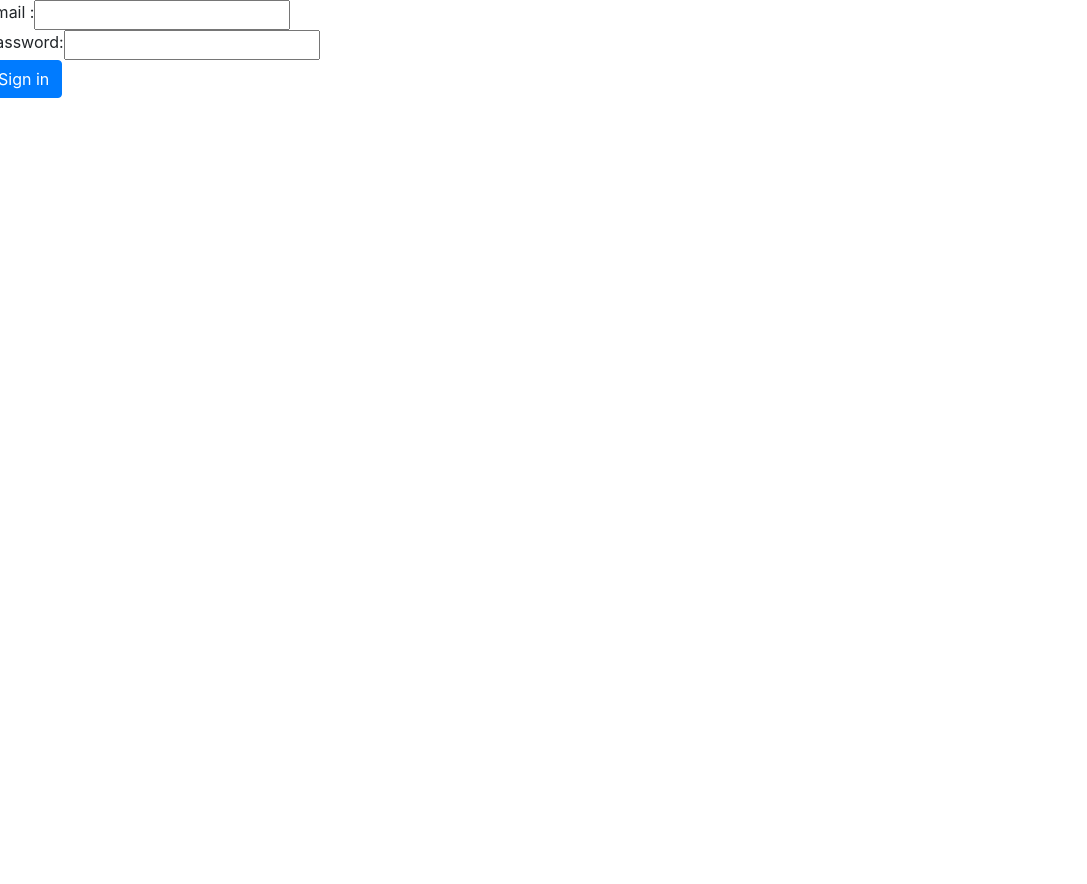
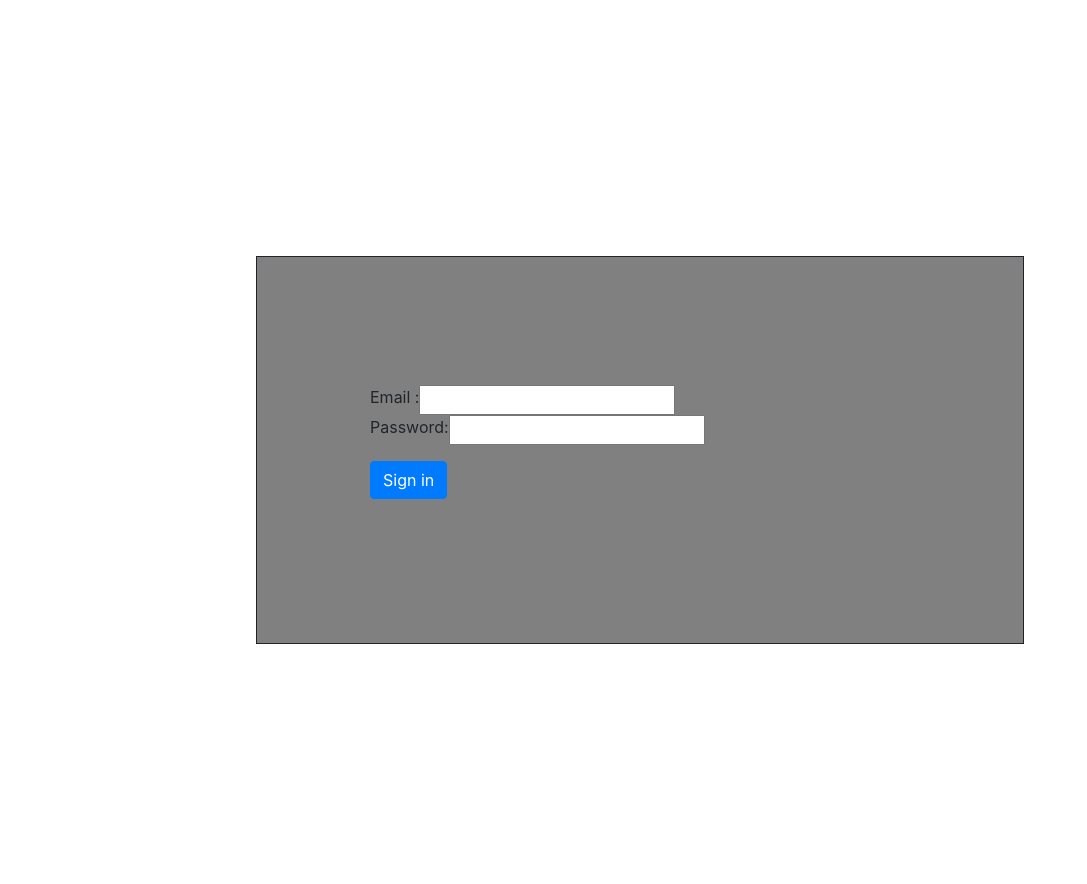
Before and after one commit to jcheon/therapist, a Django app: a page that uses mysite/siteapp/templates/signIn.html in a window 1280 px wide. Shown: the top 884 px of the page, without its empty margins (0-1087 px from the left). Before the commit the page ends 98 px from the top, so only its background shows below. Run offline with Django 3.2, Linux system fonts and the light colour scheme; some libraries are stand-ins or nearby versions.

Commit message:
add myBox container

```diff
--- a/mysite/siteapp/static/css/app.css
+++ b/mysite/siteapp/static/css/app.css
@@ -1,5 +1,5 @@
 body {
-    background-color: #1A202C;
+    background-color: #fff;
 }
 
 h1 {
@@ -17,5 +17,15 @@ h1 {
     color: #4299E1;
 }
 .myBox {
-    border-radius: 1px;
+    border: 1px solid;
+    margin: 20%;
+    box-sizing: border-box;
+    padding:10%;
+    background-color: grey;
 }
+input{
+    margin-right: 10%;
+}
+.signinRow{
+    margin-right: 5%;
+}
--- a/mysite/siteapp/templates/signIn.html
+++ b/mysite/siteapp/templates/signIn.html
@@ -14,13 +14,11 @@
 	<script src="https://stackpath.bootstrapcdn.com/bootstrap/4.1.3/js/bootstrap.min.js"
 		integrity="sha384-ChfqqxuZUCnJSK3+MXmPNIyE6ZbWh2IMqE241rYiqJxyMiZ6OW/JmZQ5stwEULTy"
 		crossorigin="anonymous"></script>
+	<link rel="stylesheet" href="../static/css/app.css">
 </head>
 
 <body>
-	<div class="container-sm" class="myBox">
-
-
-		</div>
+	<div class="myBox">
 		<form action="/postsign/" method="post">
 			<div class="row">
 				{% csrf_token %}
@@ -29,10 +27,11 @@
 			</div>
 			<div class="row">
 				Password:
-				<input type="password" name="pass">
+				<input type="password mr-5" name="pass">
 			</div>
+
 			<div class="row">
-				<button class="btn btn-primary">Sign in</button>
+				<button class="btn btn-primary mt-3">Sign in</button>
 			</div>
 
 		</form>
```
